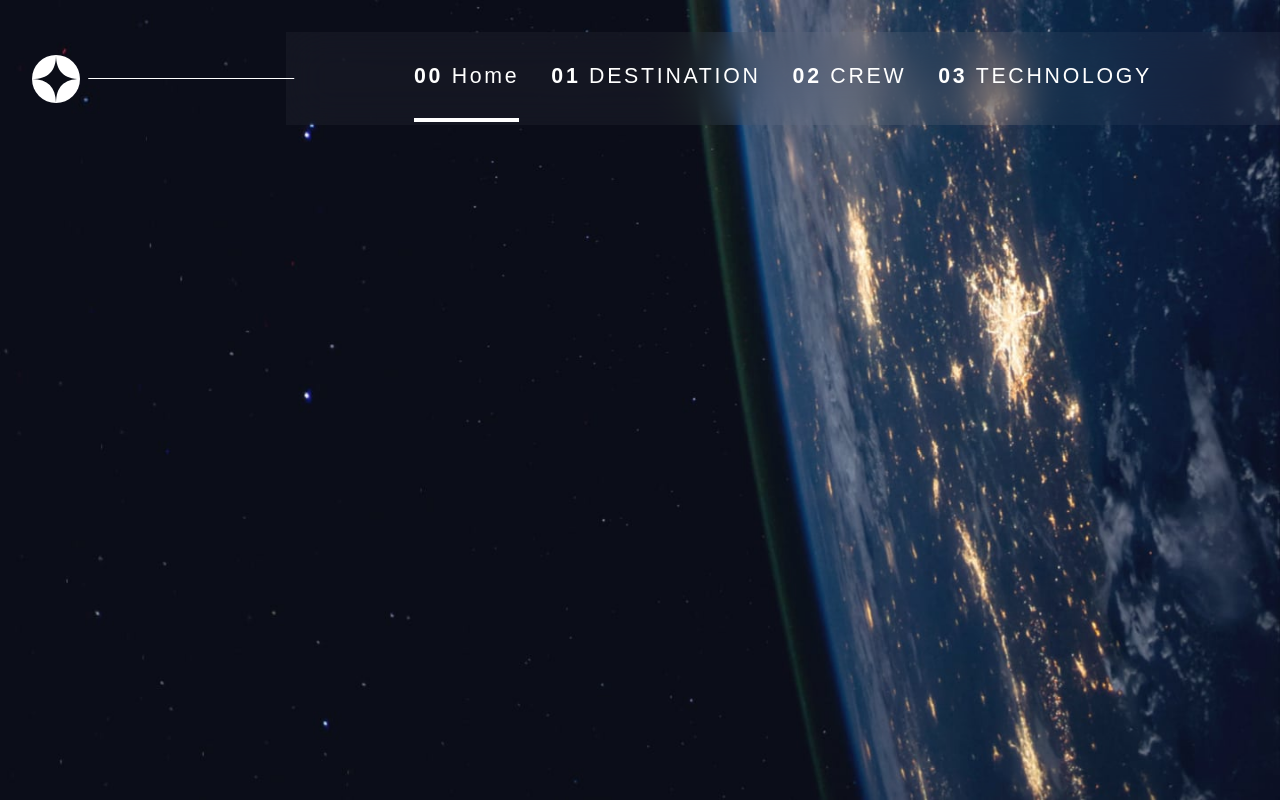
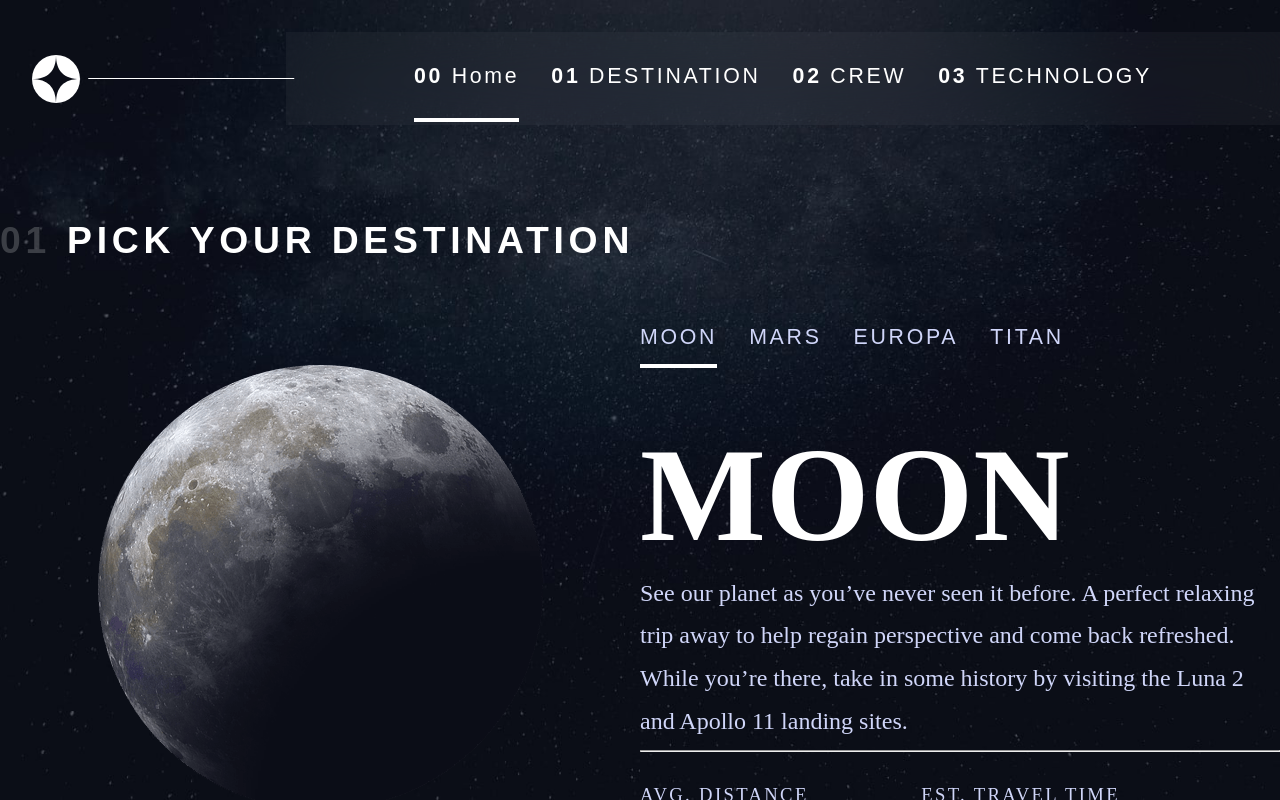
Before and after one commit to kielonl/space-tourism, a Vue app: page /destination in a window 1280 px wide. Built offline with nearby package versions, Linux system fonts and the light colour scheme; a web font is replaced by a local one.

Commit message:
added destination page view

```diff
--- a/src/App.vue
+++ b/src/App.vue
@@ -1,36 +1,12 @@
 <template>
   <main id="main">
-    <HeaderMenu />
     <RouterView />
   </main>
 </template>
 
 <script setup lang="ts">
-import HeaderMenu from "@/components/HeaderMenu.vue";
 import { RouterView } from "vue-router";
 import "@/assets/main.css";
 </script>
 
-<style scoped lang="scss">
-main {
-  background: url("./assets/home/background-home-desktop.jpg") no-repeat center
-    center fixed;
-  background-size: cover;
-  height: 100vh;
-  overflow: hidden;
-}
-
-@media (max-width: 768px) {
-  main {
-    background: url("./assets/home/background-home-tablet.jpg") no-repeat center
-      center fixed;
-  }
-}
-
-@media (max-width: 375px) {
-  main {
-    background: url("./assets/home/background-home-mobile.jpg") no-repeat center
-      center fixed;
-  }
-}
-</style>
+<style scoped lang="scss"></style>
--- a/src/assets/main.css
+++ b/src/assets/main.css
@@ -74,6 +74,9 @@ h5 {
   .body-text {
     font-size: 16pt;
   }
+  h2 {
+    font-size: 80pt;
+  }
   h5 {
     font-size: 20pt;
   }
@@ -90,10 +93,16 @@ h5 {
   h1 {
     font-size: 80pt;
   }
+  h2 {
+    font-size: 56pt;
+  }
   h5 {
     font-size: 16pt;
   }
   h4 {
     font-size: 20pt;
   }
+  .nav-text {
+    font-size: 14pt;
+  }
 }
--- a/src/router/index.ts
+++ b/src/router/index.ts
@@ -1,5 +1,6 @@
 import { createRouter, createWebHistory } from "vue-router";
 import HomeView from "@/views/HomeView.vue";
+import DestinationView from "@/views/DestinationView.vue";
 
 const router = createRouter({
   history: createWebHistory(import.meta.env.BASE_URL),
@@ -9,6 +10,11 @@ const router = createRouter({
       name: "home",
       component: HomeView,
     },
+    {
+      path: "/destination",
+      name: "destination",
+      component: DestinationView,
+    },
   ],
 });
 
--- /dev/null
+++ b/src/views/DestinationView.vue
@@ -0,0 +1,246 @@
+<template>
+  <main id="destination">
+    <HeaderMenu />
+    <div class="destination-wrapper">
+      <div class="destination-heading">
+        <h5>01</h5>
+        <h5>PICK YOUR DESTINATION</h5>
+      </div>
+      <div class="destination-body">
+        <div class="left-side">
+          <img
+            :src="destinationInfo[currentDestination].image"
+            alt="destination"
+          />
+        </div>
+        <div class="right-side">
+          <div class="nav-wrapper">
+            <nav>
+              <div
+                class="nav-text"
+                v-for="destination in destinationInfo"
+                :key="destination.name"
+                :class="{
+                  selected: currentDestination === destination.name,
+                }"
+                @click="() => (currentDestination = destination.name)"
+              >
+                {{ destination.name }}
+              </div>
+            </nav>
+          </div>
+          <h2>{{ destinationInfo[currentDestination].name }}</h2>
+          <div class="body-text">
+            {{ destinationInfo[currentDestination].bodyText }}
+          </div>
+          <hr />
+          <div class="planet-info">
+            <div class="distance">
+              <div class="sub-heading2">AVG. DISTANCE</div>
+              <div class="sub-heading1">
+                {{ destinationInfo[currentDestination].distance }}
+              </div>
+            </div>
+            <div class="travel-time">
+              <div class="sub-heading2">EST. TRAVEL TIME</div>
+              <div class="sub-heading1">
+                {{ destinationInfo[currentDestination].travelTime }}
+              </div>
+            </div>
+          </div>
+        </div>
+      </div>
+    </div>
+  </main>
+</template>
+
+<script setup lang="ts">
+import HeaderMenu from "@/components/HeaderMenu.vue";
+import { ref } from "vue";
+
+interface Destination {
+  [name: string]: {
+    name: "moon" | "mars" | "europa" | "titan";
+    image: string;
+    bodyText: string;
+    distance: string;
+    travelTime: string;
+  };
+}
+
+const destinationInfo: Destination = {
+  moon: {
+    name: "moon",
+    image: "src/assets/destination/image-moon.png",
+    bodyText:
+      "See our planet as you’ve never seen it before. A perfect relaxing trip away to help regain perspective and come back refreshed. While you’re there, take in some history by visiting the Luna 2 and Apollo 11 landing sites.",
+    distance: "384,400 KM",
+    travelTime: "3 DAYS",
+  },
+  mars: {
+    name: "mars",
+    image: "src/assets/destination/image-mars.png",
+    bodyText:
+      "Don’t forget to pack your hiking boots. You’ll need them to tackle Olympus Mons, the tallest planetary mountain in our solar system. It’s two and a half times the size of Everest!",
+    distance: "225 MIL. KM",
+    travelTime: "9 MONTHS",
+  },
+  europa: {
+    name: "europa",
+    image: "src/assets/destination/image-europa.png",
+    bodyText:
+      "The smallest of the four Galilean moons orbiting Jupiter, Europa is a winter lover’s dream. With an icy surface, it’s perfect for a bit of ice skating, curling, hockey, or simple relaxation in your snug wintery cabin.",
+    distance: "628 MIL. KM",
+    travelTime: "3 YEARS",
+  },
+  titan: {
+    name: "titan",
+    image: "src/assets/destination/image-titan.png",
+    bodyText:
+      "The only moon known to have a dense atmosphere other than Earth, Titan is a home away from home (just a few hundred degrees colder!). As a bonus, you get striking views of the Rings of Saturn.",
+    distance: "1.6 BILL. KM",
+    travelTime: "7 YEARS",
+  },
+};
+
+const currentDestination = ref<"moon" | "mars" | "europa" | "titan">("moon");
+</script>
+
+<style scoped lang="scss">
+#destination {
+  background: url("../assets/destination/background-destination-desktop.jpg")
+    no-repeat center center fixed;
+  background-size: cover;
+  height: 100vh;
+  overflow: hidden;
+  .destination-wrapper {
+    .destination-heading {
+      display: flex;
+      flex-direction: row;
+      gap: 1rem;
+      & > h5:nth-child(1) {
+        color: white;
+        opacity: 0.2;
+        font-weight: bold;
+      }
+      & > h5:nth-child(2) {
+        color: white;
+      }
+    }
+    .destination-body {
+      display: grid;
+      grid-template-columns: repeat(2, 1fr);
+      grid-template-rows: 1fr;
+      grid-column-gap: 0px;
+      grid-row-gap: 0px;
+      .left-side {
+        grid-area: 1 / 1 / 2 / 2;
+        display: grid;
+        place-items: center;
+        img {
+          width: 445px;
+          height: 445px;
+        }
+      }
+      .right-side {
+        grid-area: 1 / 2 / 2 / 3;
+        max-width: 40rem;
+        h2 {
+          margin: 4rem 0rem 0rem 0rem;
+          text-transform: uppercase;
+        }
+
+        .planet-info {
+          display: flex;
+          flex-direction: row;
+          justify-content: space-between;
+          margin: 2rem 0rem 0rem 0rem;
+          max-width: 30rem;
+          .distance > div:nth-child(1),
+          .travel-time > div:nth-child(1) {
+            color: #d0d6f9;
+          }
+        }
+      }
+      nav {
+        display: flex;
+        flex-direction: row;
+        gap: 2rem;
+        & > div {
+          color: #d0d6f9;
+          text-transform: uppercase;
+          cursor: pointer;
+        }
+      }
+      .nav-text.selected::after,
+      .nav-text:not(.selected):hover::after {
+        content: "";
+        display: block;
+        position: relative;
+        background-color: white;
+        height: 4px;
+        width: 100%;
+        top: 50%;
+        margin: 0;
+        padding: 0;
+      }
+      .nav-text:not(.selected):hover::after {
+        background-color: gray;
+      }
+    }
+  }
+}
+
+@media (max-width: 768px) {
+  #destination {
+    .destination-wrapper {
+      .destination-body {
+        display: flex;
+        flex-direction: column;
+        .left-side {
+          img {
+            width: 300px;
+            height: 300px;
+          }
+        }
+        .right-side {
+          margin: 0 auto;
+          text-align: center;
+          .nav-wrapper {
+            display: flex;
+            justify-content: center;
+            margin-top: 1rem;
+          }
+          .planet-info {
+            justify-content: space-around;
+            max-width: 40rem;
+          }
+        }
+      }
+    }
+  }
+}
+@media (max-width: 375px) {
+  #destination {
+    .destination-wrapper {
+      .destination-body {
+        .left-side {
+          img {
+            width: 170px;
+            height: 170px;
+          }
+        }
+
+        .right-side {
+          h2 {
+            margin-top: 2rem;
+          }
+          .planet-info {
+            flex-direction: column;
+          }
+        }
+      }
+    }
+  }
+}
+</style>
--- a/src/views/HomeView.vue
+++ b/src/views/HomeView.vue
@@ -1,4 +1,6 @@
 <template>
+  <main id="home">
+    <HeaderMenu />
     <div class="desktop-body-wrapper">
       <div class="desktop-body--heading">
         <h5>SO, YOU WANT TO TRAVEL TO</h5>
@@ -14,13 +16,22 @@
         <MainButton />
       </div>
     </div>
+  </main>
 </template>
 
 <script setup lang="ts">
 import MainButton from "@/components/MainButton.vue";
+import HeaderMenu from "@/components/HeaderMenu.vue";
 </script>
 
 <style scoped lang="scss">
+#home {
+  background: url("../assets/home/background-home-desktop.jpg") no-repeat center
+    center fixed;
+  background-size: cover;
+  height: 100vh;
+  overflow: hidden;
+
   .desktop-body-wrapper {
     display: grid;
     grid-template-columns: 0.5fr 1fr;
@@ -50,8 +61,13 @@ import MainButton from "@/components/MainButton.vue";
       }
     }
   }
+}
 
 @media (max-width: 768px) {
+  #home {
+    background: url("../assets/home/background-home-tablet.jpg") no-repeat
+      center center fixed;
+
     .desktop-body-wrapper {
       display: flex;
       flex-direction: column;
@@ -68,4 +84,12 @@ import MainButton from "@/components/MainButton.vue";
       }
     }
   }
+}
+
+@media (max-width: 375px) {
+  #home {
+    background: url("../assets/home/background-home-mobile.jpg") no-repeat
+      center center fixed;
+  }
+}
 </style>
```
Lines whose indentation alone changed are shown as unchanged.
